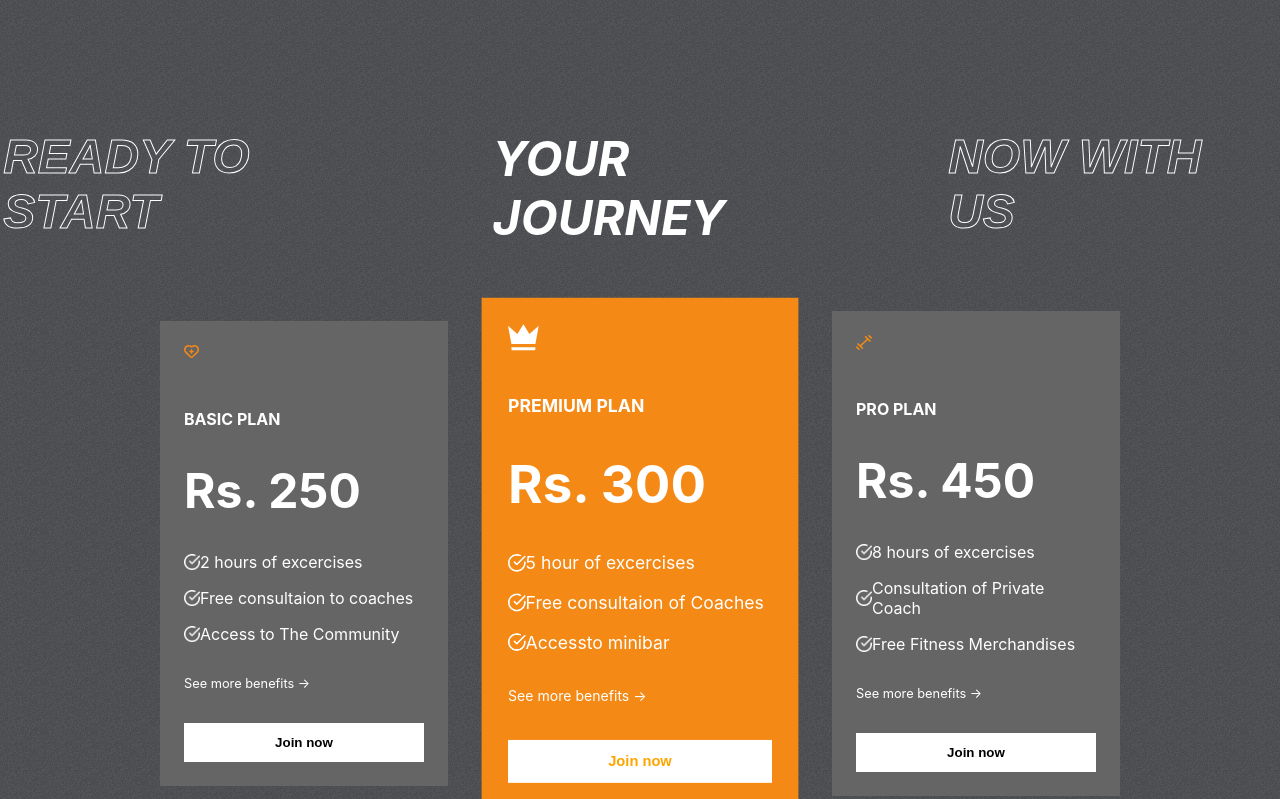
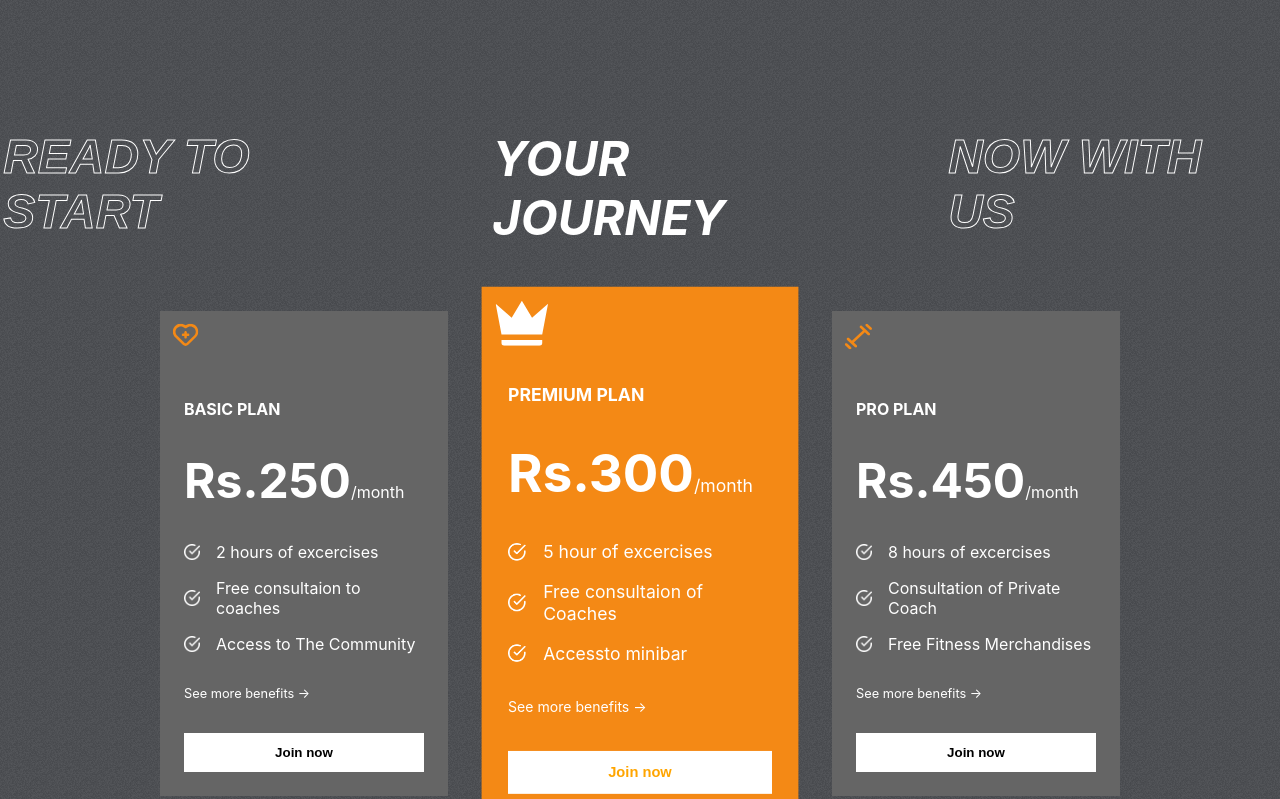
Before and after one commit to dhwanish-3/The-Fit-Club, a React (Create React App) app: page / in a window 1280 px wide. Shown: the part 1767-2566 px from the top of the page. Built offline with nearby package versions, Linux system fonts and the light colour scheme; the HTML template or start-up script is replaced by a standard one.

Commit message:
modified:   src/components/Plans/Plans.css 	modified:   src/components/Plans/Plans.jsx

```diff
--- a/src/components/Plans/Plans.css
+++ b/src/components/Plans/Plans.css
@@ -35,12 +35,13 @@
     fill:var(--orange);
     width: 2rem;
     height: 2rem;
+    transform: scale(1.7);
 }
 .plan>:nth-child(2){
     font-size: 1rem;
     font-weight: bold;
 }
-.plan>:nth-child(3){
+.pricing>:nth-child(1){
     font-size: 3rem;
     font-weight: bold;
 }
@@ -57,6 +58,7 @@
 .feature{
     display: flex;
     align-items: center;
+    gap: 1rem;
 }
 .feature>img{
     width: 1rem;
--- a/src/components/Plans/Plans.jsx
+++ b/src/components/Plans/Plans.jsx
@@ -16,7 +16,10 @@ export const Plans=()=>{
                     <div className="plan" key={index}>
                         <svg>{plan.icon}</svg>
                         <span>{plan.name}</span>
-                        <span>Rs. {plan.price*10}</span>
+                        <div className="pricing">
+                            <span>Rs.{plan.price*10}</span>
+                        <span>/month</span>
+                        </div>
                         <div className="features">
                             {plan.features.map((feature,index)=>(
                                 <div className="feature" key={index}>
```
